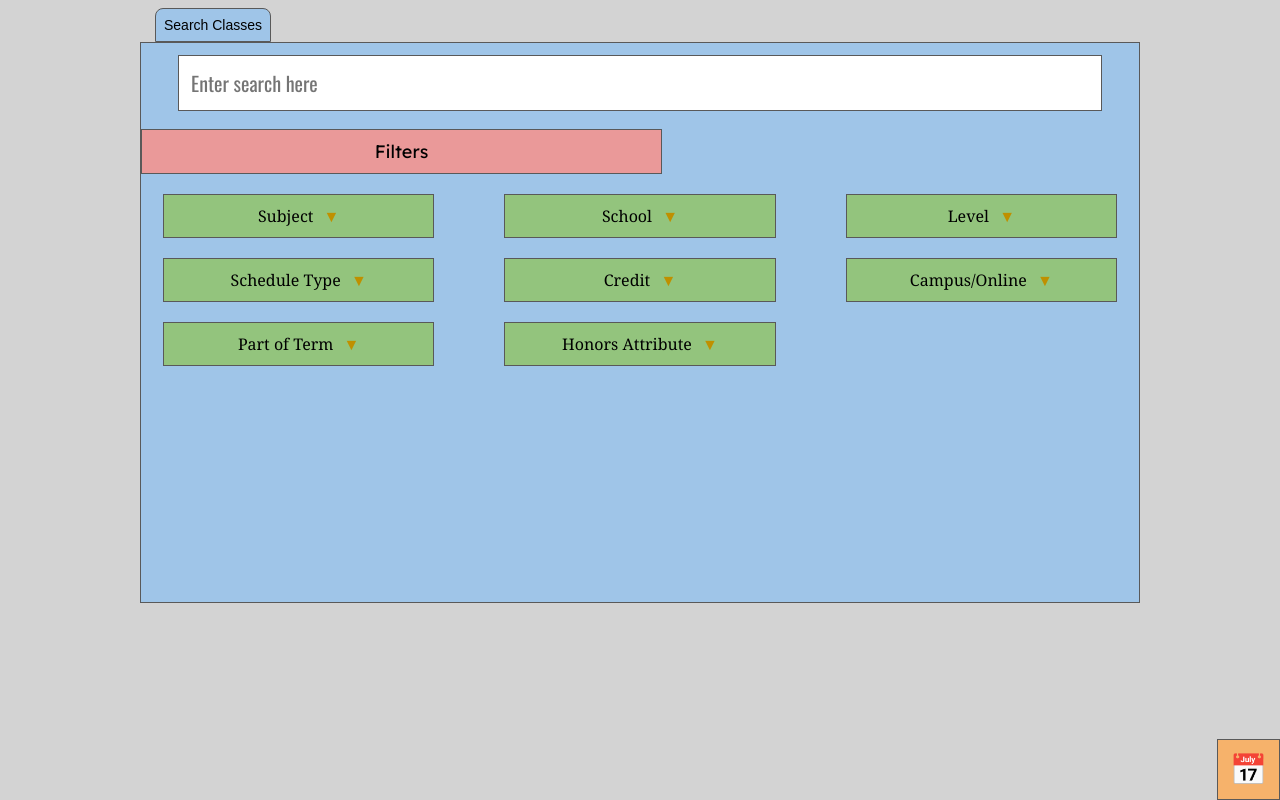
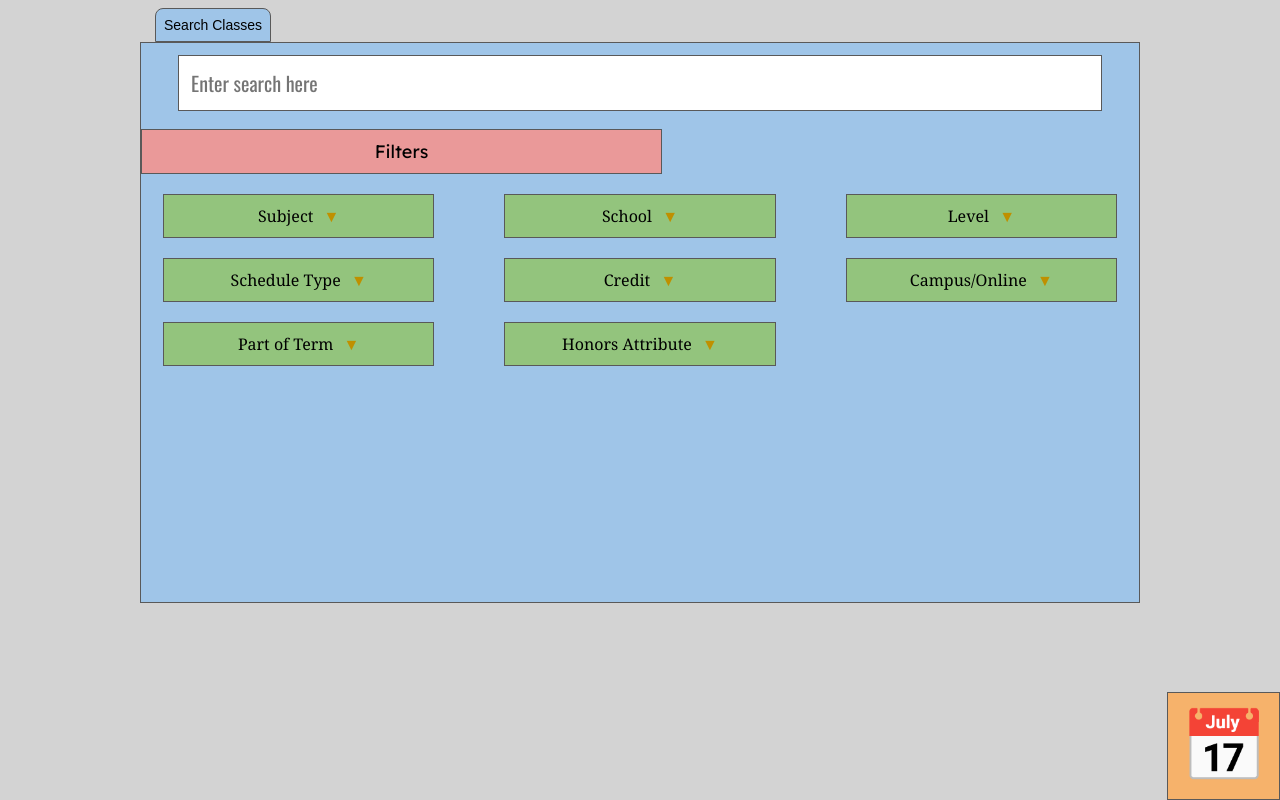
Before and after one commit to bl6052634187/CIS-4120-HW-1-Part-4, a plain HTML site: page index.html in a window 1280 px wide. Drawn offline with nearby package versions, Linux system fonts and the light colour scheme.

Commit message:
Update styles.css

```diff
--- a/styles.css
+++ b/styles.css
@@ -114,8 +114,9 @@ body {
     right: 0px;
     background-color: #f6b26bff;
     padding: 12px;
-    font-size: 30px;
+    font-size: 70px;
     border: 1px solid #595959;
 
     cursor: pointer;
+
 }
```
